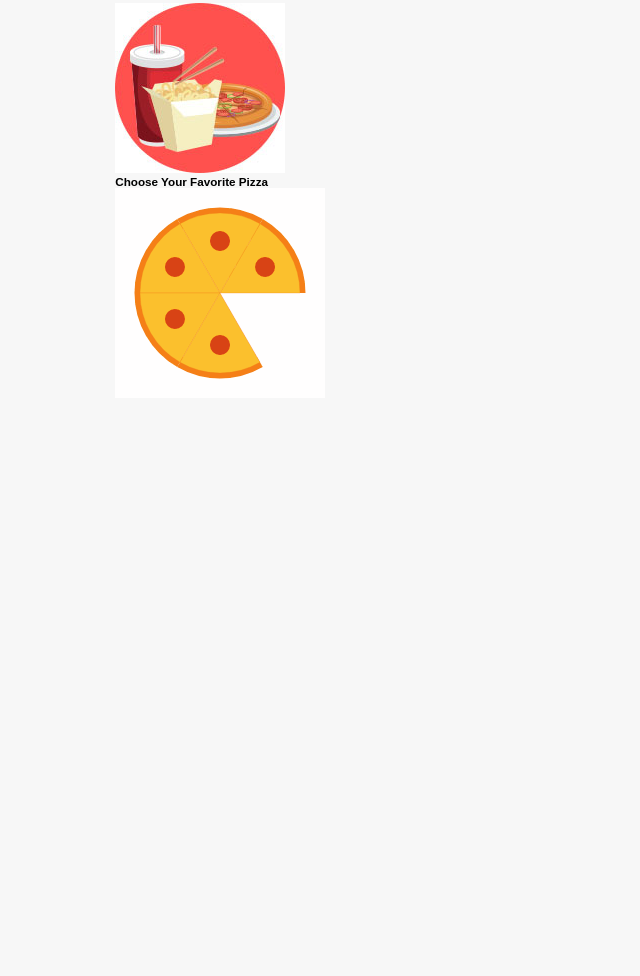
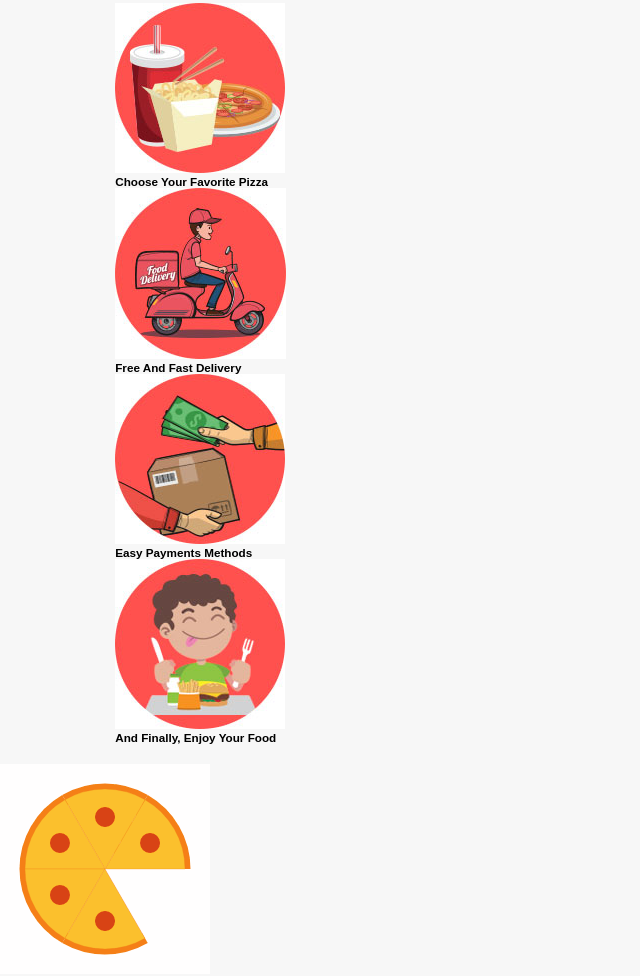
Before and after one commit to VenesaOkuna/flip-n-pizza, a plain HTML site: page index.html in a window 1280 px wide. Shown: the part 2435-3411 px from the top of the page, without its empty margins (0-640 px from the left). Before the commit the page ends 2855 px from the top, so only its background shows below. Drawn offline with Linux system fonts and the light colour scheme.

Commit message:
This commit will add images and text to steps section.

```diff
--- a/index.html
+++ b/index.html
@@ -223,7 +223,23 @@
             <h3>choose your favorite pizza</h3>
         </div>
         <div class="box">
+            <img src="images/step-2.jpg" alt="">
+            <h3>free and fast delivery</h3>
+        </div>
+        <div class="box">
+            <img src="images/step-3.jpg" alt="">
+            <h3>easy payments methods</h3>
+        </div>
+        <div class="box">
+            <img src="images/step-4.jpg" alt="">
+            <h3>and finally, enjoy your food</h3>
+        </div>
 
+    </section>
+
+</div>
+
+<!-- steps section ends -->
 
 
 
```
